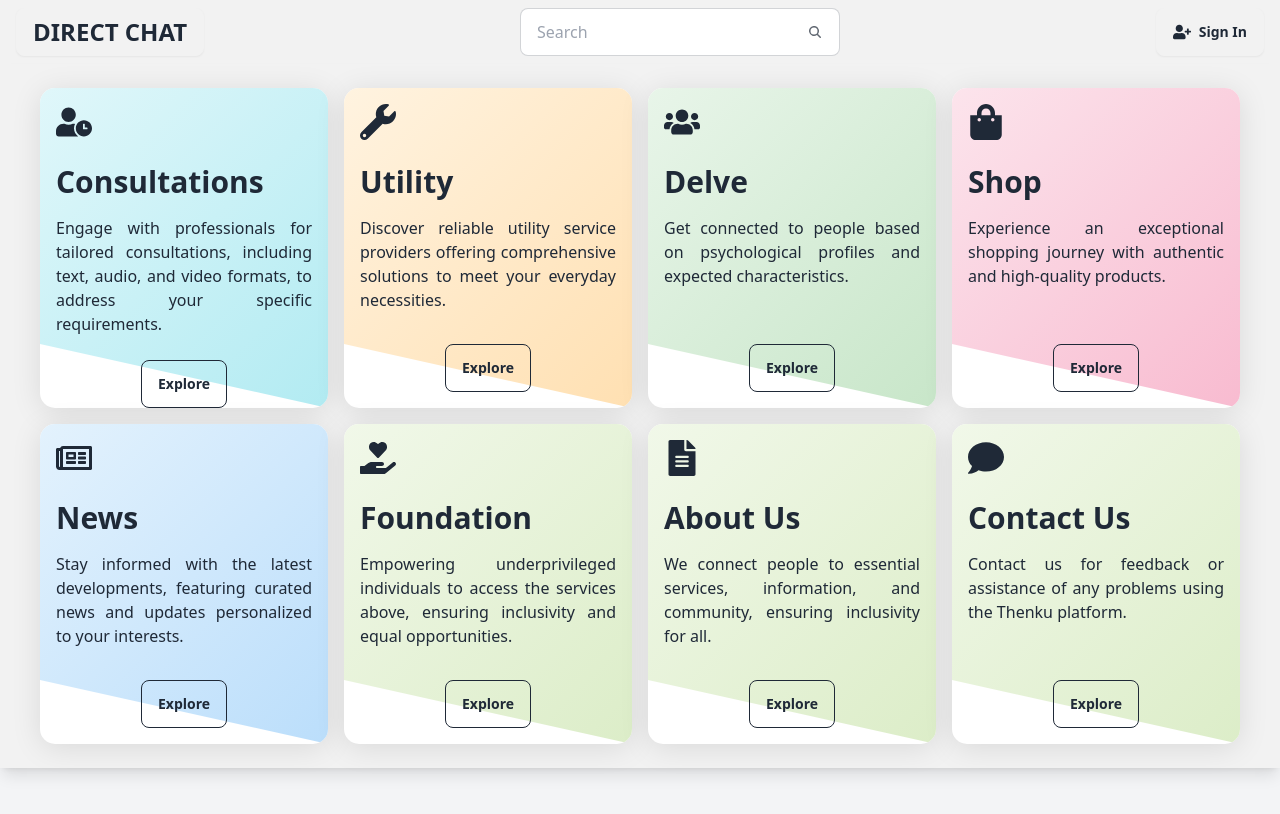
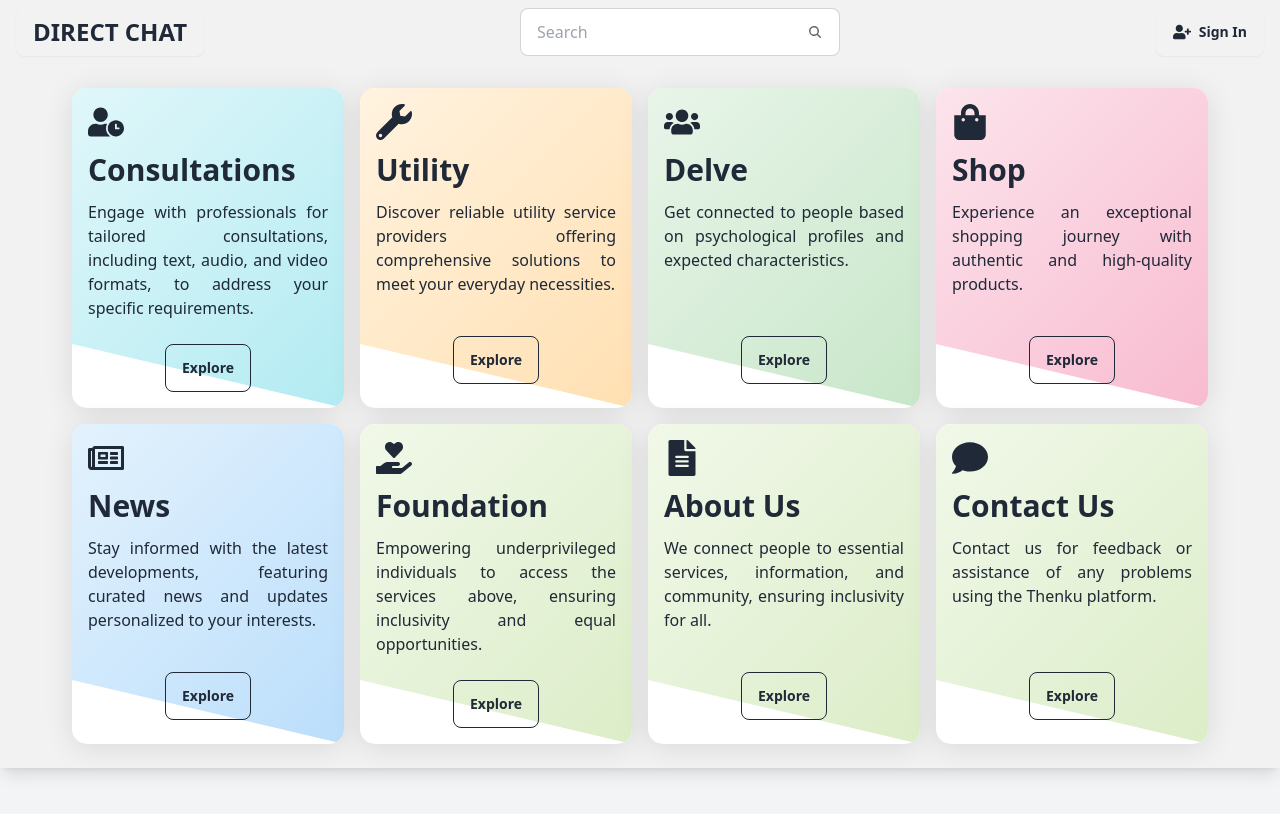
Before and after one commit to Selam-AI/thenku, a React (Vite) app in the folder client/: page / in a window 1280 px wide. Both pictures are taken after a click on the button "AT A GLANCE". Shown: the top 814 px of the page. Built offline with nearby package versions, Linux system fonts and the light colour scheme.

Commit message:
Commit 8-1pm

```diff
--- a/client/src/features/homepage/components/Hnavbar.jsx
+++ b/client/src/features/homepage/components/Hnavbar.jsx
@@ -1,4 +1,4 @@
-import { Link } from 'react-router-dom';
+import { Link } from "react-router-dom";
 import React, { useState } from "react";
 import {
   FaVideo,
@@ -14,7 +14,6 @@ import {
   FaFileAlt,
 } from "react-icons/fa";
 
-
 function Hnavbar() {
   const [isChecked, setIsChecked] = useState(false);
 
@@ -26,7 +25,7 @@ function Hnavbar() {
     <div
       className="card bg-base-100 shadow-xl transition-transform transform hover:scale-105"
       style={{
-        width: "18rem",
+        width: "17rem",
         height: "20rem",
         display: "flex",
         flexDirection: "column",
@@ -48,12 +47,19 @@ function Hnavbar() {
           zIndex: 0,
         }}
       />
-      <div className="card-body p-4" style={{ height: "100%", position: "relative", zIndex: 1 }}>
-        <div className="icon-container text-center mb-4 text-4xl text-bold">{icon}</div>
-        <h2 className="card-title text-center text-3xl font-bold mb-2">{title}</h2>
-        <p className="text-m text-justify mb-4">{text}</p>
+      <div
+        className="card-body p-4"
+        style={{ height: "100%", position: "relative", zIndex: 1 }}
+      >
+        <div className="icon-container text-center mb-1 text-4xl text-bold">
+          {icon}
+        </div>
+        <h2 className="card-title text-center text-3xl font-bold mb-1">
+          {title}
+        </h2>
+        <p className="text-m text-justify mb-2">{text}</p>
         <div className="card-actions justify-center">
-          <button className="btn btn-outline">Explore</button>
+          <button className="btn btn-outline m-2">Explore</button>
         </div>
       </div>
     </div>
@@ -114,27 +120,35 @@ function Hnavbar() {
     <div className="relative">
       {/* Navbar */}
       <nav className="bg-base-200 px-4 py-2 shadow-md flex justify-between items-center">
-        <button onClick={handleChange} className="btn text-base md:text-2xl font-extrabold">
+        <button
+          onClick={handleChange}
+          className="btn text-base md:text-2xl font-extrabold"
+        >
           {isChecked ? "DIRECT CHAT" : "AT A GLANCE"}
         </button>
 
         {/* Searchbar */}
         <div className="w-40 md:w-80">
           <label className="input input-bordered flex items-center gap-2">
-  <input type="text" className="flex-grow w-24 md:w-40" placeholder="Search" />
+            <input
+              type="text"
+              className="flex-grow w-24 md:w-40"
+              placeholder="Search"
+            />
             <svg
               xmlns="http://www.w3.org/2000/svg"
               viewBox="0 0 16 16"
               fill="currentColor"
-    className="h-4 w-4 opacity-70">
+              className="h-4 w-4 opacity-70"
+            >
               <path
                 fillRule="evenodd"
                 d="M9.965 11.026a5 5 0 1 1 1.06-1.06l2.755 2.754a.75.75 0 1 1-1.06 1.06l-2.755-2.754ZM10.5 7a3.5 3.5 0 1 1-7 0 3.5 3.5 0 0 1 7 0Z"
-      clipRule="evenodd" />
+                clipRule="evenodd"
+              />
             </svg>
           </label>
         </div>
-
 
         {/* Sign Up button */}
         <Link to="/Login">
```
Also changed, not shown: 1 other file (tests, documents, lock files or other folders). Lines whose indentation alone changed are shown as unchanged.
